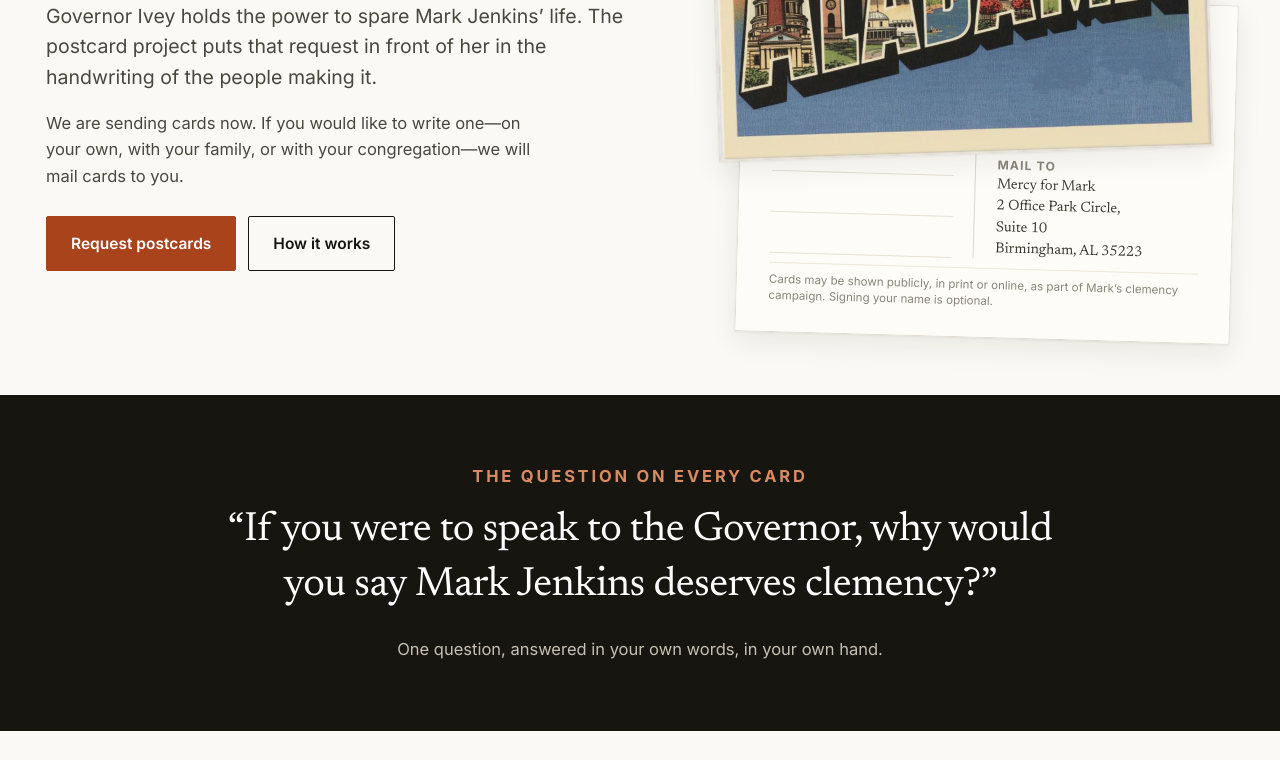
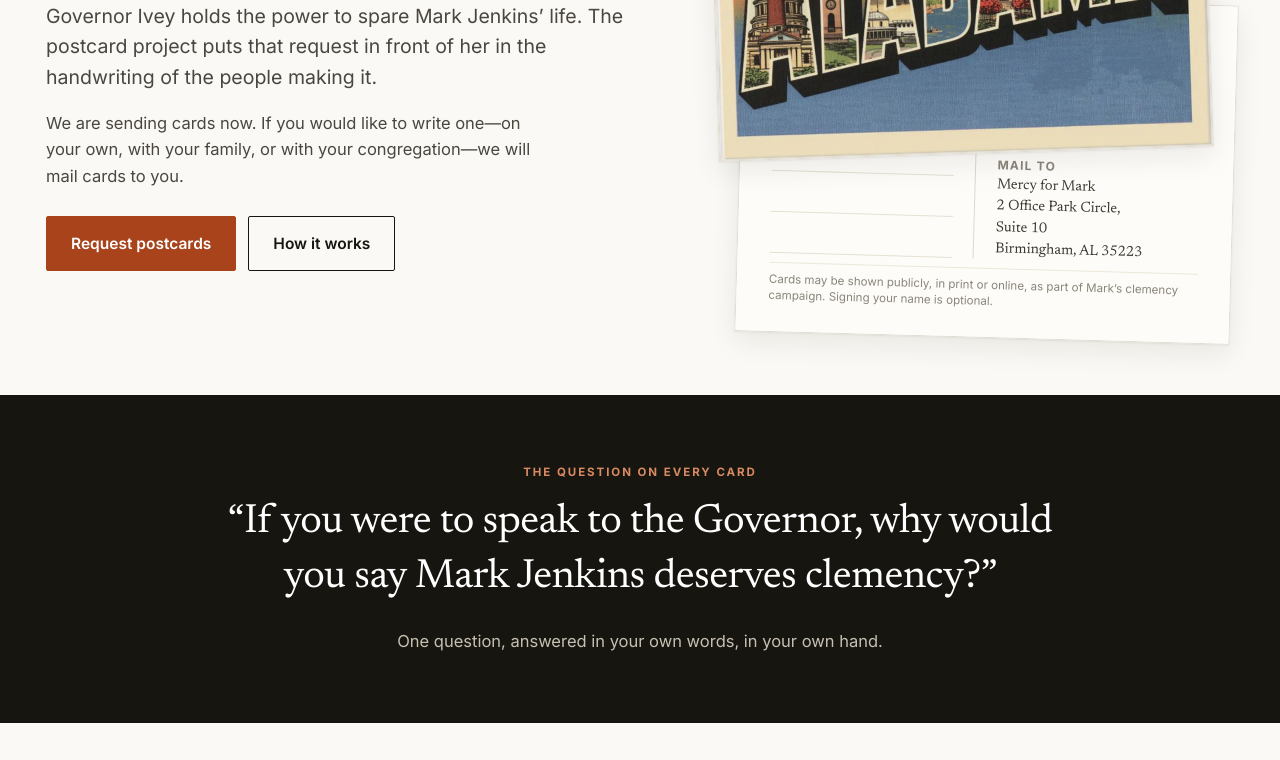
Before and after one commit to scotthechinger/mercy-for-mark, a website: page postcards.html in a window 1280 px wide. Shown: the part 337-1097 px from the top of the page. Drawn offline with Linux system fonts and the light colour scheme.

Commit message:
The question band eyebrow matches every other eyebrow on the site

```diff
--- a/postcards.html
+++ b/postcards.html
@@ -105,7 +105,10 @@
 /* ---- the question, set large -------------------------------------------- */
 .askband{background:var(--ink);color:#EFEBE2;padding:68px 0}
 .askband .wrap{max-width:900px;text-align:center}
-.askband .eyebrow{color:var(--accent-lift)}
+/* the standfirst below the question is 16.5px, and as a bare p rule that
+   was also catching the eyebrow above it - every other eyebrow on the site
+   is 11.5px */
+.askband .eyebrow{color:var(--accent-lift);font-size:11.5px}
 .askband q{font-family:var(--serif);quotes:'\201C' '\201D';
   font-size:clamp(25px,3.6vw,41px);line-height:1.34;letter-spacing:-.015em;
   display:block;margin:14px 0 22px;color:#fff}
```
